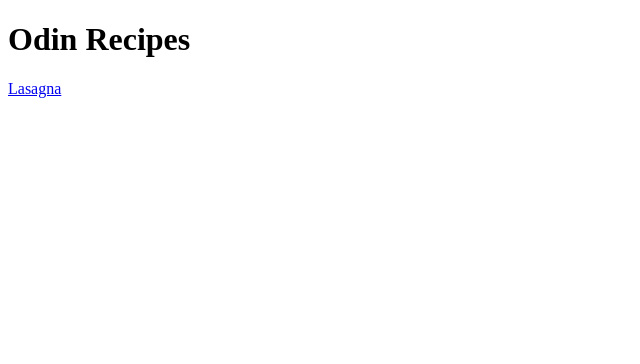
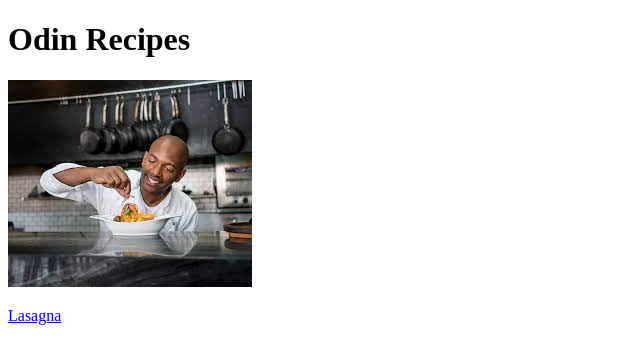
Before and after one commit to Krxs/odin-recipes, a plain HTML site: page index.html in a window 1280 px wide. Shown: the whole page, without its empty margins (0-640 px from the left). Drawn offline with Linux system fonts and the light colour scheme.

Commit message:
chef.jpeg

```diff
--- a/index.html
+++ b/index.html
@@ -8,6 +8,17 @@
 </head>
 <body>
     <h1>Odin Recipes</h1>
+    <p>
+        <img src="chef.jpeg"
+    </p>
+
+
+
+<p>
     <a href="Recipes/lasagna.html">Lasagna</a>
+</p>
+
+
+
 </body>
 </html>
```
Also changed, not shown: Recipes/lasagna.html (+3 -0 lines), chef.jpeg (added).
